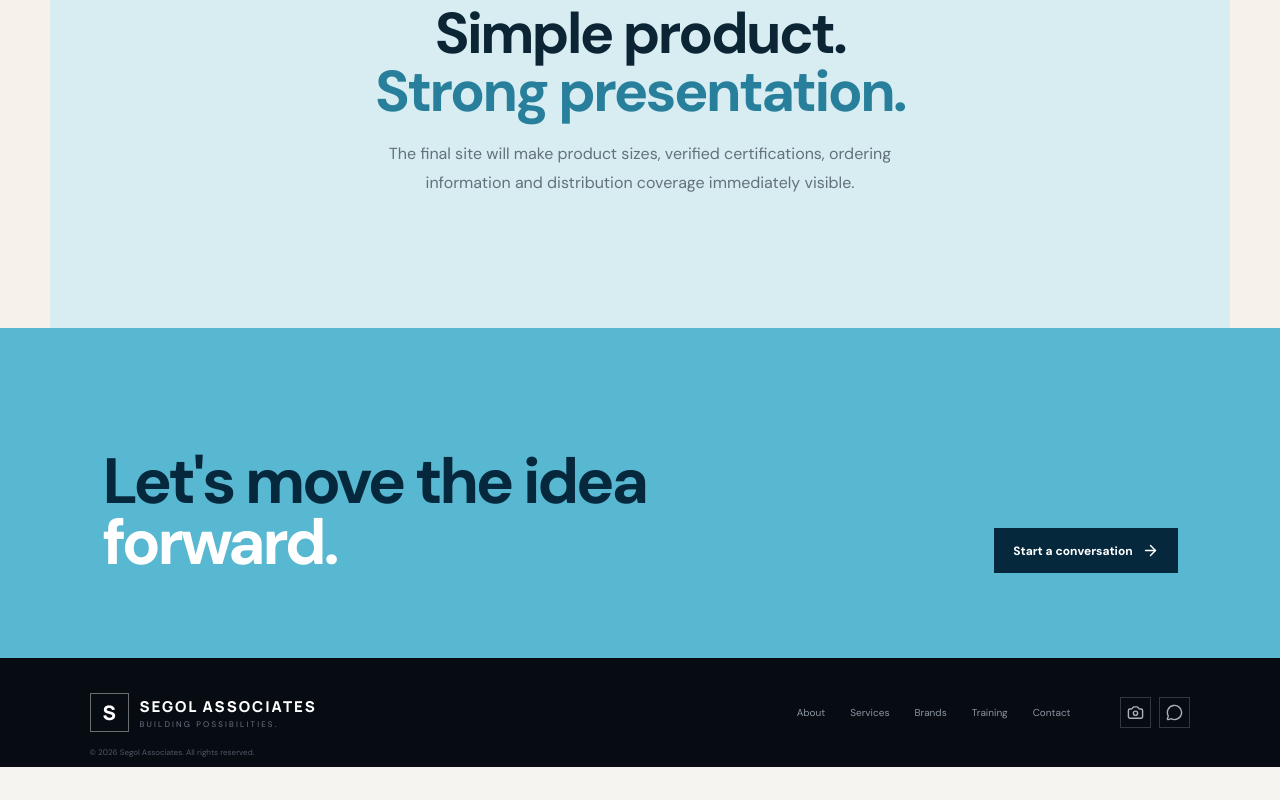
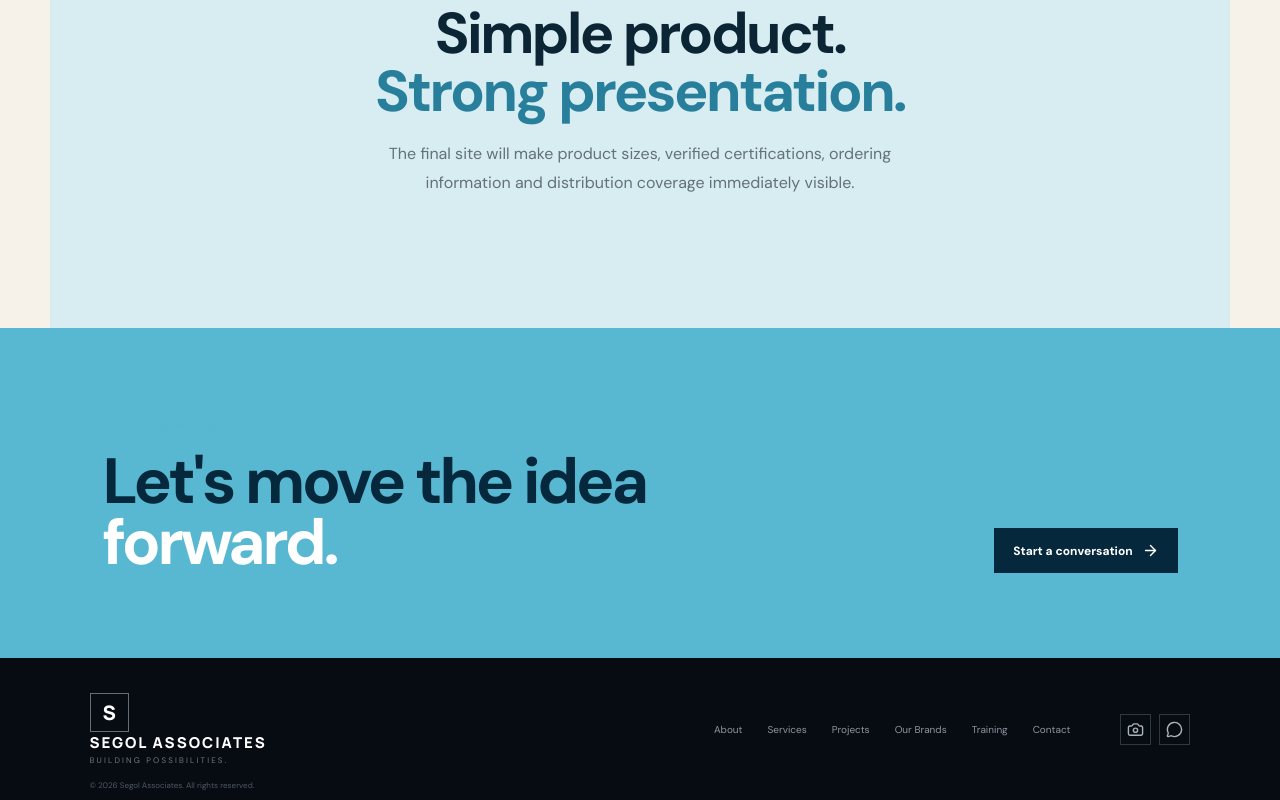
Before and after one commit to Talemu333/segol-associates-website, a React (Vite) app: page /brands/eternal-praise-water in a window 1280 px wide. Shown: the part 3707-4507 px from the top of the page. Before the commit the page ends 4474 px from the top, so only its background shows below. Built offline with nearby package versions, Linux system fonts and the light colour scheme.

Commit message:
refine: complete corporate footer navigation

```diff
--- a/src/components/layout/SiteFooter.jsx
+++ b/src/components/layout/SiteFooter.jsx
@@ -4,9 +4,9 @@ import { Link } from 'react-router'
 export default function SiteFooter() {
   return (
     <footer className="footer">
-      <div className="footer-brand"><span className="brand-mark">S</span><div><strong>SEGOL ASSOCIATES</strong><small>BUILDING POSSIBILITIES.</small></div></div>
+      <div className="footer-brand"><Link className="footer-brand-link" to="/"><span className="brand-mark">S</span><span><strong>SEGOL ASSOCIATES</strong><small>BUILDING POSSIBILITIES.</small></span></Link></div>
       <div className="footer-links">
-        <Link to="/about">About</Link><Link to="/services">Services</Link><Link to="/brands">Brands</Link><Link to="/training">Training</Link><Link to="/contact">Contact</Link>
+        <Link to="/about">About</Link><Link to="/services">Services</Link><Link to="/projects">Projects</Link><Link to="/brands">Our Brands</Link><Link to="/training">Training</Link><Link to="/contact">Contact</Link>
       </div>
       <div className="footer-social"><a href="#contact" aria-label="Instagram"><Camera size={17} /></a><a href="#contact" aria-label="WhatsApp"><MessageCircle size={17} /></a></div>
       <small className="copyright">© 2026 Segol Associates. All rights reserved.</small>
```
